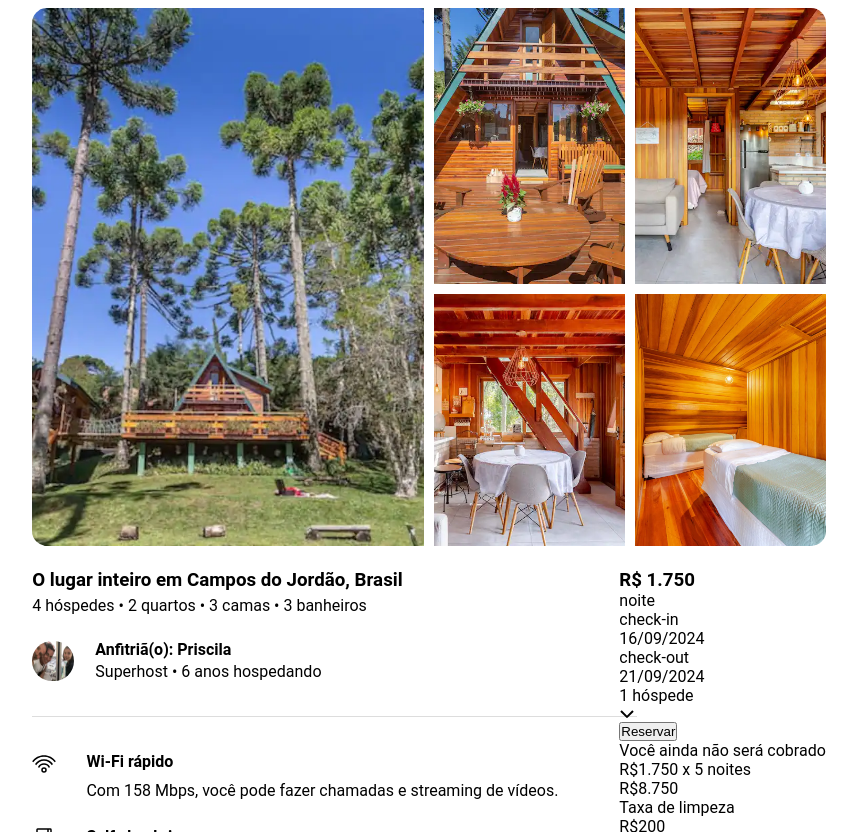
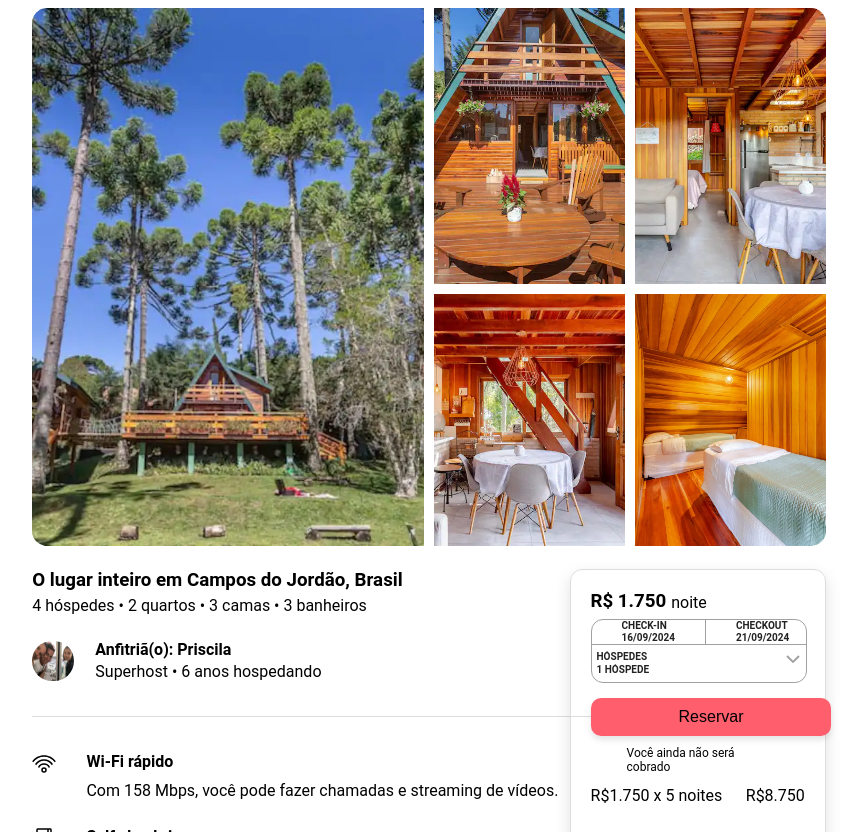
Before and after one commit to ViniMata/CP1-Front-end_SEM2, a plain HTML site: page index.html in a window 1280 px wide. Shown: the part 108-940 px from the top of the page, without its empty margins (211-1075 px from the left). Drawn offline with Linux system fonts and the light colour scheme.

Commit message:
Aba diaria

```diff
--- a/index.html
+++ b/index.html
@@ -96,27 +96,36 @@
                 </div>
             </div>
             <div class="diaria">
+                <div class="valor">
                     <h3>R$ 1.750</h3>
                     <p>noite</p>
+                </div>
                 <div class="check-in-out">
+                    <div class="campo1">
                         <div class="check-in">
-                        <p>check-in</p>
+                            <p>CHECK-IN</p>
                             <p>16/09/2024</p>
                         </div>
+
                         <div class="check-out">
-                        <p>check-out</p>
+                            <p>CHECKOUT</p>
                             <p>21/09/2024</p>
                         </div>
+                    </div>
+                    <div class="linha"></div>
                     <div class="hospedes">
-                        <p>1 hóspede</p>
+                        <div class="hospedes-txt">
+                            <p>HÓSPEDES</p>
+                            <p class="txt-low">1 hóspede</p>
+                        </div>
                         <svg xmlns="http://www.w3.org/2000/svg" viewBox="0 0 32 32" aria-hidden="true" role="presentation" focusable="false" style="display: block; fill: none; height: 16px; width: 16px; stroke: currentcolor; stroke-width: 4; overflow: visible;"><path fill="none" d="M28 12 16.7 23.3a1 1 0 0 1-1.4 0L4 12"></path></svg>
+                    </div>
                 </div>
                 <div class="reservar">
                     <button>Reservar</button>
                     <p>Você ainda não será cobrado</p>
                 </div>
-                </div>
-                <div class="total total">
+                <div class="taxa total">
                     <p>R$1.750 x 5 noites</p>
                     <p>R$8.750</p>
                 </div>
@@ -128,6 +137,7 @@
                     <p>Taxa de serviço do Airbnb</p>
                     <p>R$1.301</p>
                 </div>
+                <div class="linha"></div>
                 <div class="taxa imposto">
                     <p>Total sem impostos</p>
                     <p>R$10.251</p>
--- a/style.css
+++ b/style.css
@@ -143,3 +143,107 @@ main {
 }
 
 /* Area Titulo ,Anfitriao e Qualidades: Fim */
+
+/* Diaria: Inicio */
+
+.diaria{
+    border: 1px solid rgb(221, 221, 221);
+    width: 27%;
+    border-radius: 12px;
+    padding: 20px;
+    box-shadow: rgba(0, 0, 0, 0.12) 0px 6px 16px;
+}
+.valor{
+    display: flex;
+}
+.valor p{
+    margin-left: 5px;
+    align-self: flex-end;
+}
+.check-in-out{
+    border: 1px solid rgb(162, 161, 161);
+    border-radius: 12px;
+}
+.check-in-out{
+    display: flex;
+    flex-direction: column;
+    margin-top: 7px;
+    width: 100%;
+}
+.campo1{
+    display: flex;
+}
+.check-in{
+    border-right: 1px solid rgb(162, 161, 161);
+}
+.linha {
+    grid-column: span 2;
+    background-color: rgb(162, 161, 161);
+    height: 1px;
+    margin: 0px 0;
+  }
+.check-in-out p{
+    top: 12px ;
+    left: 12px ;
+    right: 12px ;
+    margin: 0 30px ;
+    padding: 0px ;
+    pointer-events: none ;
+    font-size: 0.625rem ;
+    line-height: 0.75rem ;
+    color: rgb(34, 34, 34) ;
+    text-transform: uppercase ;
+    font-weight: 700 ;
+    max-width: 100% ;
+    overflow: hidden ;
+    text-overflow: ellipsis ;
+    white-space: nowrap ;
+}
+.hospedes{
+    display: flex;
+    justify-content: space-between;
+    color: rgb(162, 161, 161);
+    padding: 5px 5px;
+
+}
+.hospedes p{
+    margin: 1px 0;
+}
+.hospedes-txt txt-low{
+    text-transform: lowercase;
+}
+
+.reservar button{
+    margin-top: 15px;
+    background-color: #ff5f6d;
+    border: none;
+    border-radius: 10px;
+    padding: 10px 88px;
+    font-size: 16px;
+    text-align: center;
+    cursor: pointer;
+    box-shadow: 0px 4px 6px rgba(0, 0, 0, 0.1);
+    transition: background 0.3s ease;
+}
+.reservar button:hover {
+    background: linear-gradient(90deg, #ff5f6d, #ff7f50);
+    box-shadow: 0px 6px 8px rgba(0, 0, 0, 0.2);
+}
+.reservar p{
+    margin: 8px 34px 0px;
+    padding: 2px 2px;
+    font-size: 12px;
+}
+
+.taxa{
+    display: flex;
+    flex-direction: row;
+    justify-content: space-between;
+}
+.taxa p{
+    margin-top: 10px;
+    margin-bottom: 20px;
+}
+.taxa.imposto{
+    margin-top: 20px;
+}
```
Lines whose indentation alone changed are shown as unchanged.
